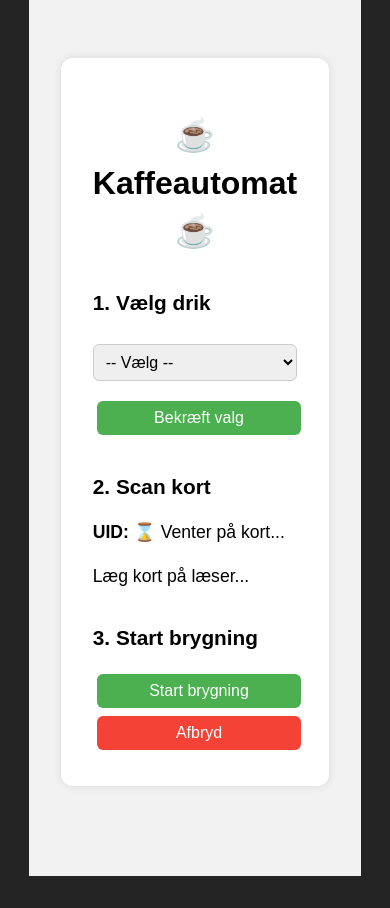
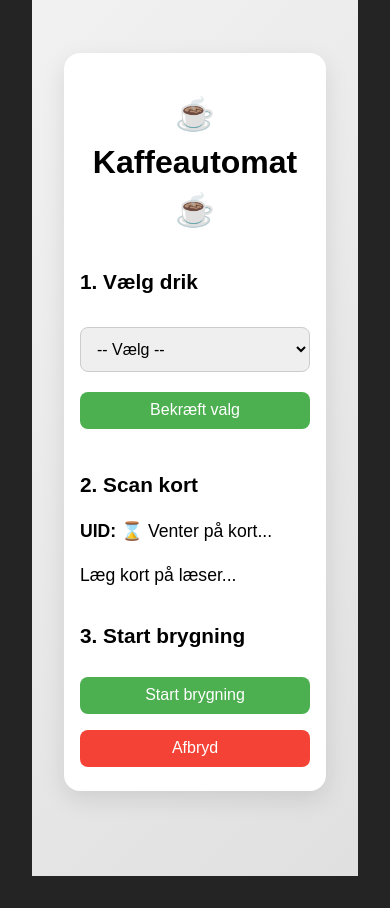
Before and after one commit to kooino/coffeemachine-ui, a React (Vite) app in the folder frontend/: page / in a window 390 px wide. Built offline with nearby package versions, Linux system fonts and the light colour scheme; no server answers.

Commit message:
Update App.css

```diff
--- a/frontend/src/App.css
+++ b/frontend/src/App.css
@@ -4,7 +4,7 @@
   justify-content: center;
   align-items: center;
   min-height: 100vh;
-  background-color: #f2f2f2;
+  background: linear-gradient(135deg, #f2f2f2, #e0e0e0);
   font-family: Arial, sans-serif;
   padding: 2rem;
 }
@@ -12,38 +12,47 @@
 /* Indholdskasse */
 .container {
   width: 100%;
-  max-width: 600px;
+  max-width: 500px;
   background: #fff;
   padding: 2rem;
-  border-radius: 12px;
-  box-shadow: 0 0 10px rgba(0, 0, 0, 0.1);
+  border-radius: 16px;
+  box-shadow: 0 8px 24px rgba(0, 0, 0, 0.1);
+  transition: box-shadow 0.3s ease;
+}
+
+.container:hover {
+  box-shadow: 0 12px 32px rgba(0, 0, 0, 0.15);
 }
 
 /* Standard input og knapper */
 select,
 input[type="text"] {
   width: 100%;
-  padding: 0.5rem;
-  margin-top: 0.5rem;
-  margin-bottom: 1rem;
-  border-radius: 6px;
+  padding: 0.75rem;
+  margin: 0.75rem 0;
+  border-radius: 8px;
   border: 1px solid #ccc;
+  font-size: 1rem;
 }
 
+/* Knapper */
 button {
-  padding: 0.5rem 1rem;
-  margin: 0.25rem;
+  padding: 0.6rem 1.2rem;
+  margin: 0.4rem 0.2rem;
   border: none;
-  border-radius: 6px;
+  border-radius: 8px;
   background-color: #4caf50;
   color: white;
+  font-size: 1rem;
   cursor: pointer;
+  transition: background-color 0.2s ease;
 }
 
 button:hover {
   background-color: #388e3c;
 }
 
+/* Afbryd knap */
 .cancel-btn {
   background-color: #f44336;
 }
@@ -55,21 +64,25 @@ button:hover {
 /* Info & fejl */
 .status-box {
   margin-top: 1rem;
-  padding: 0.5rem;
-  background-color: #e0f7fa;
-  border-left: 4px solid #00acc1;
-  border-radius: 6px;
+  padding: 1rem;
+  background-color: #e8f5e9;
+  border-left: 6px solid #66bb6a;
+  border-radius: 8px;
+  font-weight: bold;
+  color: #2e7d32;
 }
 
 .error-box {
   margin-top: 1rem;
-  padding: 0.5rem;
+  padding: 1rem;
   background-color: #ffebee;
-  border-left: 4px solid #f44336;
-  border-radius: 6px;
+  border-left: 6px solid #e53935;
+  border-radius: 8px;
+  font-weight: bold;
+  color: #c62828;
 }
 
-/* Liste over bestillinger */
+/* Liste over bestillinger (hvis bruges senere) */
 ul {
   list-style-type: none;
   padding-left: 0;
@@ -77,7 +90,20 @@ ul {
 
 li {
   margin-bottom: 0.5rem;
-  padding: 0.5rem;
-  background: #f1f1f1;
-  border-radius: 6px;
+  padding: 0.75rem;
+  background: #f5f5f5;
+  border-radius: 8px;
+  border-left: 4px solid #ccc;
 }
+
+/* Responsivt */
+@media (max-width: 600px) {
+  .container {
+    padding: 1rem;
+  }
+
+  button {
+    width: 100%;
+    margin: 0.5rem 0;
+  }
+}
```
